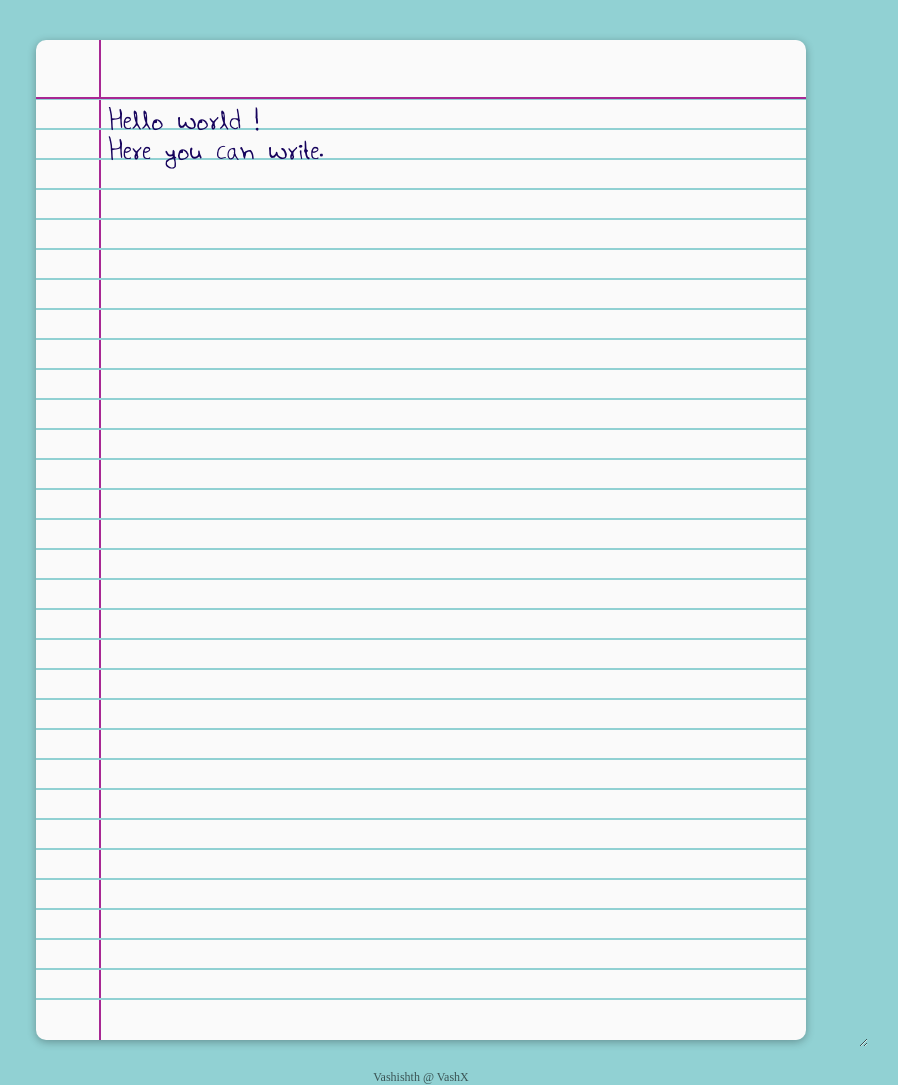
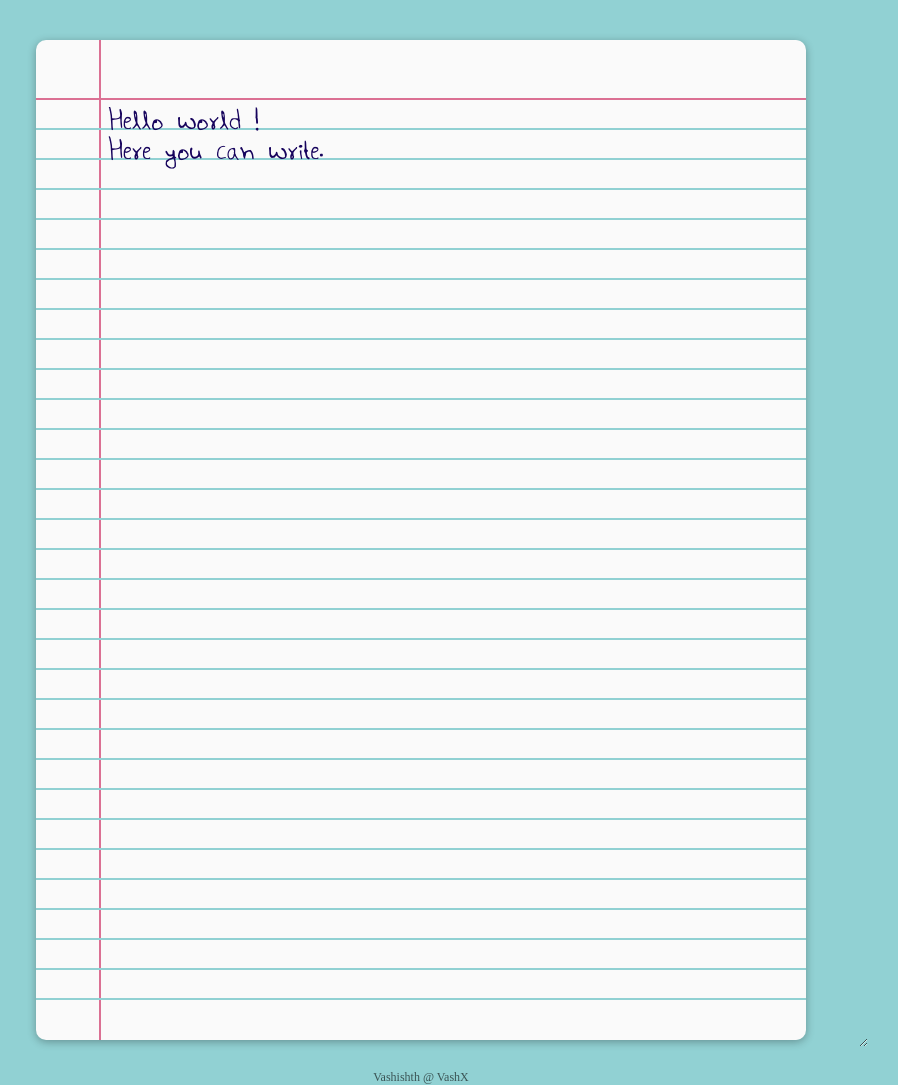
Before and after one commit to amanvash/tex, a PHP site: page /new.php in a window 1280 px wide. Shown: the whole page, without its empty margins (219-1117 px from the left). Run offline with PHP 8.4, Linux system fonts and the light colour scheme.

Commit message:
Update new.php

```diff
--- a/new.php
+++ b/new.php
@@ -47,7 +47,7 @@ body {
     width: 65px;
 
     background-size: 30px 30px;
-    border-right: 2.5px solid #a82793;
+    border-right: 2.5px solid #DB7093;
     box-sizing: border-box;
 }
   .paper:after {
@@ -55,11 +55,11 @@ body {
     position: absolute;
     top: 0; bottom: 0; left: 0; right: 0;
     width: 100%;
-    top: 5.7%;
+    top: 5.8%;
 
 
     background-size: 30px 30px;
-    border-top: 2.5px solid #a82793;
+    border-top: 2.5px solid #DB7093;
     box-sizing: border-box;
 
 }
```
